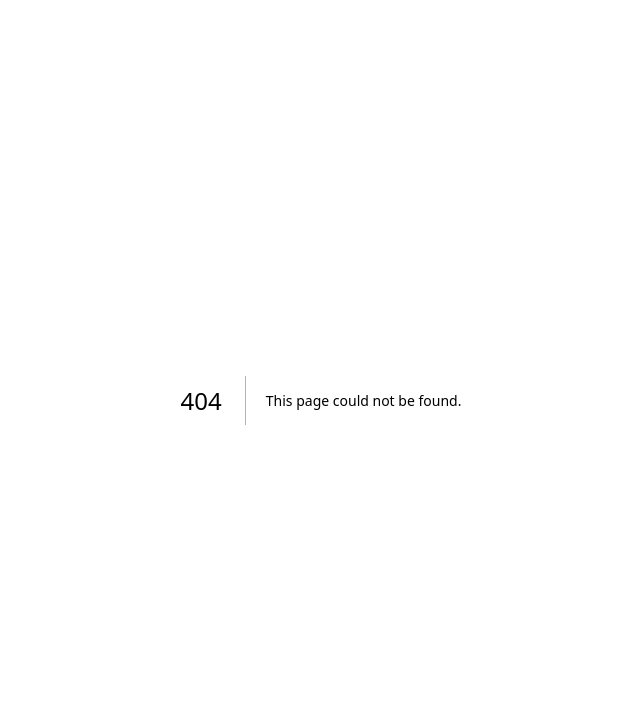
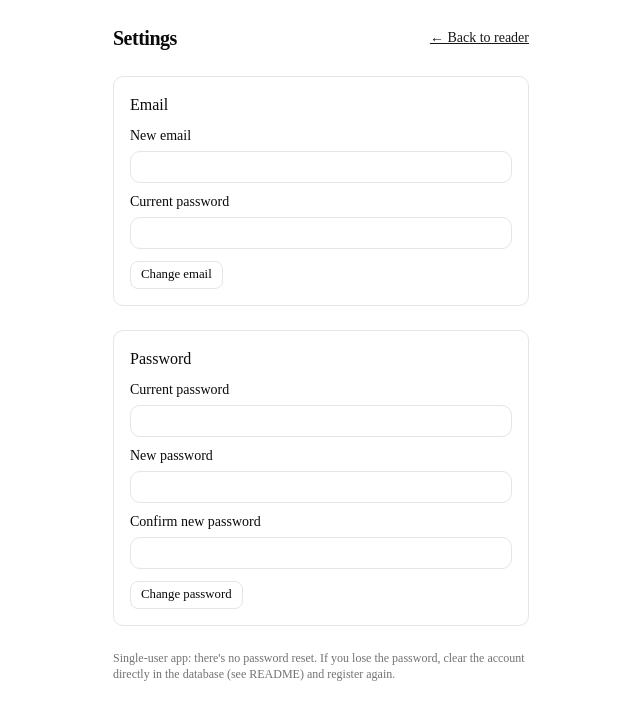
Before and after one commit to tommyri/rssapp, a Next.js app: page /settings in a window 1280 px wide. Before the commit this address had no page. Shown: the top 720 px of the page, without its empty margins (319-959 px from the left). Built offline with nearby package versions, Linux system fonts and the light colour scheme; no server answers; the database is empty; sample sign-in values are in the browser's storage.

Commit message:
feat: account settings — change email and password in-app
- /settings with current-password verification for both changes
- zod email validation, 8-char password minimum, confirm matching
- sidebar link; no-reset-path note for the single-user model

```diff
--- a/src/app/page.tsx
+++ b/src/app/page.tsx
@@ -198,6 +198,12 @@ export default async function Home({
             >
               Rules
             </Link>
+            <Link
+              href="/settings"
+              className="text-xs text-muted-foreground underline hover:text-foreground"
+            >
+              Settings
+            </Link>
             <ThemeToggle />
           </div>
         ) : null}
--- /dev/null
+++ b/src/app/settings/actions.ts
@@ -0,0 +1,78 @@
+"use server";
+
+import { eq } from "drizzle-orm";
+import { z } from "zod";
+import { db } from "@/db";
+import { users } from "@/db/schema";
+import { getCurrentUserId } from "@/lib/current-user";
+import { hashPassword, verifyPassword } from "@/lib/password";
+
+export interface AccountActionState {
+  ok: boolean;
+  message: string;
+}
+
+/** Load the user and check their current password — required for any credential change. */
+async function verifyCurrentPassword(
+  userId: number,
+  currentPassword: string,
+): Promise<{ ok: true } | { ok: false; message: string }> {
+  const user = await db.query.users.findFirst({ where: eq(users.id, userId) });
+  if (!user) return { ok: false, message: "Account not found." };
+  if (!verifyPassword(currentPassword, user.passwordHash)) {
+    return { ok: false, message: "Current password is incorrect." };
+  }
+  return { ok: true };
+}
+
+export async function changeEmailAction(
+  _prev: AccountActionState,
+  formData: FormData,
+): Promise<AccountActionState> {
+  const email = z
+    .string()
+    .email()
+    .safeParse(
+      String(formData.get("email") ?? "")
+        .toLowerCase()
+        .trim(),
+    );
+  if (!email.success) return { ok: false, message: "Enter a valid email." };
+  const currentPassword = String(formData.get("currentPassword") ?? "");
+
+  const userId = await getCurrentUserId();
+  const check = await verifyCurrentPassword(userId, currentPassword);
+  if (!check.ok) return { ok: false, message: check.message };
+
+  await db.update(users).set({ email: email.data }).where(eq(users.id, userId));
+  return { ok: true, message: `Email changed to ${email.data}.` };
+}
+
+export async function changePasswordAction(
+  _prev: AccountActionState,
+  formData: FormData,
+): Promise<AccountActionState> {
+  const currentPassword = String(formData.get("currentPassword") ?? "");
+  const newPassword = String(formData.get("newPassword") ?? "");
+  const confirm = String(formData.get("confirm") ?? "");
+
+  if (newPassword.length < 8) {
+    return {
+      ok: false,
+      message: "New password must be at least 8 characters.",
+    };
+  }
+  if (newPassword !== confirm) {
+    return { ok: false, message: "New passwords don't match." };
+  }
+
+  const userId = await getCurrentUserId();
+  const check = await verifyCurrentPassword(userId, currentPassword);
+  if (!check.ok) return { ok: false, message: check.message };
+
+  await db
+    .update(users)
+    .set({ passwordHash: hashPassword(newPassword) })
+    .where(eq(users.id, userId));
+  return { ok: true, message: "Password changed." };
+}
--- /dev/null
+++ b/src/app/settings/page.tsx
@@ -0,0 +1,36 @@
+import { eq } from "drizzle-orm";
+import Link from "next/link";
+import {
+  ChangeEmailForm,
+  ChangePasswordForm,
+} from "@/components/account-forms";
+import { db } from "@/db";
+import { users } from "@/db/schema";
+import { getCurrentUserId } from "@/lib/current-user";
+
+export default async function SettingsPage() {
+  const userId = await getCurrentUserId();
+  const user = await db.query.users.findFirst({
+    where: eq(users.id, userId),
+  });
+
+  return (
+    <div className="mx-auto w-full max-w-md flex-1 space-y-6 px-4 py-6">
+      <div className="flex items-center justify-between">
+        <h1 className="text-xl font-semibold tracking-tight">Settings</h1>
+        <Link href="/" className="text-sm text-primary underline">
+          ← Back to reader
+        </Link>
+      </div>
+
+      <ChangeEmailForm currentEmail={user?.email ?? ""} />
+      <ChangePasswordForm />
+
+      <p className="text-xs text-muted-foreground">
+        Single-user app: there's no password reset. If you lose the password,
+        clear the account directly in the database (see README) and register
+        again.
+      </p>
+    </div>
+  );
+}
--- /dev/null
+++ b/src/components/account-forms.tsx
@@ -0,0 +1,107 @@
+"use client";
+
+import { useActionState } from "react";
+import { useFormStatus } from "react-dom";
+import {
+  type AccountActionState,
+  changeEmailAction,
+  changePasswordAction,
+} from "@/app/settings/actions";
+import { Button } from "@/components/ui/button";
+import { Input } from "@/components/ui/input";
+import { Label } from "@/components/ui/label";
+
+const initial: AccountActionState = { ok: true, message: "" };
+
+function SubmitButton({ label }: { label: string }) {
+  const { pending } = useFormStatus();
+  return (
+    <Button type="submit" variant="outline" size="sm" disabled={pending}>
+      {pending ? "Saving…" : label}
+    </Button>
+  );
+}
+
+function Message({ state }: { state: AccountActionState }) {
+  if (!state.message) return null;
+  return (
+    <p
+      className={`text-sm ${state.ok ? "text-muted-foreground" : "text-destructive"}`}
+    >
+      {state.message}
+    </p>
+  );
+}
+
+export function ChangeEmailForm({ currentEmail }: { currentEmail: string }) {
+  const [state, formAction] = useActionState(changeEmailAction, initial);
+  return (
+    <form action={formAction} className="space-y-3 rounded-lg border p-4">
+      <h2 className="font-medium">Email</h2>
+      <div className="space-y-2">
+        <Label htmlFor="email">New email</Label>
+        <Input
+          id="email"
+          name="email"
+          type="email"
+          defaultValue={currentEmail}
+          autoComplete="email"
+          required
+        />
+      </div>
+      <div className="space-y-2">
+        <Label htmlFor="email-current">Current password</Label>
+        <Input
+          id="email-current"
+          name="currentPassword"
+          type="password"
+          autoComplete="current-password"
+          required
+        />
+      </div>
+      <SubmitButton label="Change email" />
+      <Message state={state} />
+    </form>
+  );
+}
+
+export function ChangePasswordForm() {
+  const [state, formAction] = useActionState(changePasswordAction, initial);
+  return (
+    <form action={formAction} className="space-y-3 rounded-lg border p-4">
+      <h2 className="font-medium">Password</h2>
+      <div className="space-y-2">
+        <Label htmlFor="pw-current">Current password</Label>
+        <Input
+          id="pw-current"
+          name="currentPassword"
+          type="password"
+          autoComplete="current-password"
+          required
+        />
+      </div>
+      <div className="space-y-2">
+        <Label htmlFor="pw-new">New password</Label>
+        <Input
+          id="pw-new"
+          name="newPassword"
+          type="password"
+          autoComplete="new-password"
+          required
+        />
+      </div>
+      <div className="space-y-2">
+        <Label htmlFor="pw-confirm">Confirm new password</Label>
+        <Input
+          id="pw-confirm"
+          name="confirm"
+          type="password"
+          autoComplete="new-password"
+          required
+        />
+      </div>
+      <SubmitButton label="Change password" />
+      <Message state={state} />
+    </form>
+  );
+}
```
Also changed, not shown: drizzle/meta/0004_snapshot.json (+23 -70 lines), drizzle/meta/_journal.json (line endings or trailing spaces).
